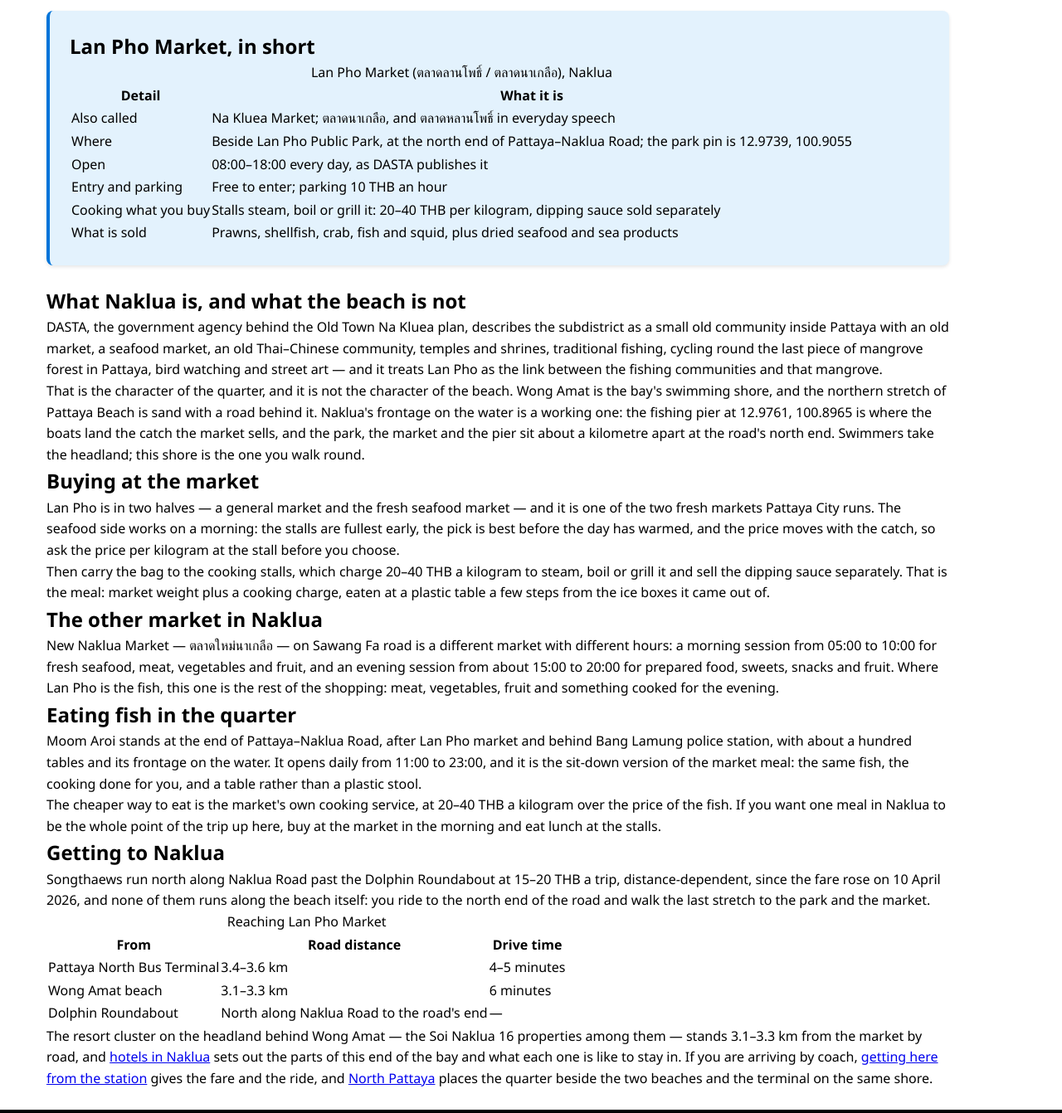
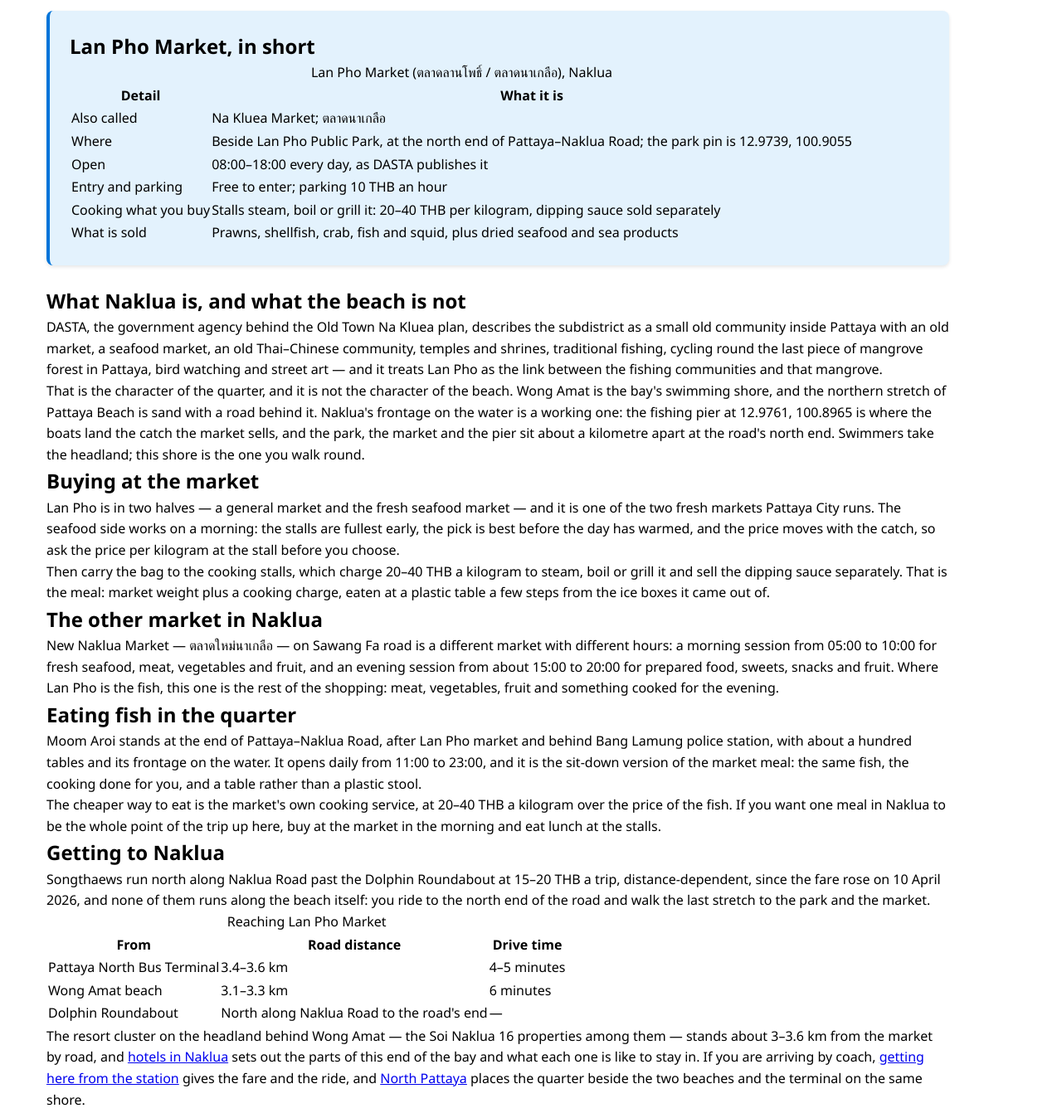
Before and after one commit to raymondlowe/north-pattaya.com, a plain HTML site: page naklua.html in a window 1280 px wide. Shown: the part 940-2282 px from the top of the page at 83% size. Drawn offline with Linux system fonts and the light colour scheme.

Commit message:
content(north-pattaya): apply the factcheck EDIT ORDER — correct the Walking Street leg, label both judgements, widen the Soi Naklua 16 range, drop the unsourced Thai variant
Applies the four paste-ready items from wl-factcheck card t_21d27353 at head
21b2fa47 (124 claims, 119 PASS, 5 EDIT ORDER, 0 REFUSE).

1. north-pattaya-hotels.html — Walking Street is 3.6-4.4 km / 7-9 minutes from
   the north end of Pattaya Beach, not "about 6 km south, 8-11 minutes". The
   6 km figure belongs to the bus terminal and to a bypass that is neither
   shorter nor faster, and it contradicted this page's own 3 km crescent.
   The "quieter and more hotel-oriented" comparative now carries "In our reading".
2. north-pattaya-hotels.html — "the quietest of the three parts" is our ranking,
   no source ranks the three parts for quiet, so it carries "In our reading".
3. naklua.html — the Soi Naklua 16 cluster range is now "about 3-3.6 km", which
   covers all three properties routed to Lan Pho (2.91-3.64 km); the printed
   3.1-3.3 fitted Pullman only. The Wong Amat beach table row is a different
   measurement from the mid-beach point and is untouched.
4. naklua.html — drop ตลาดหลานโพธิ์, which no publisher prints (DASTA prints
   only ตลาดลานโพธิ์ / ตลาดนาเกลือ).

Four lines, two files. No template-static line changed; no .dwt touched.

```diff
--- a/naklua.html
+++ b/naklua.html
@@ -147,7 +147,7 @@
 <tr><th>Detail</th><th>What it is</th></tr>
 </thead>
 <tbody>
-<tr><td>Also called</td><td>Na Kluea Market; ตลาดนาเกลือ, and ตลาดหลานโพธิ์ in everyday speech</td></tr>
+<tr><td>Also called</td><td>Na Kluea Market; ตลาดนาเกลือ</td></tr>
 <tr><td>Where</td><td>Beside Lan Pho Public Park, at the north end of Pattaya&ndash;Naklua Road; the park pin is 12.9739, 100.9055</td></tr>
 <tr><td>Open</td><td>08:00&ndash;18:00 every day, as DASTA publishes it</td></tr>
 <tr><td>Entry and parking</td><td>Free to enter; parking 10 THB an hour</td></tr>
@@ -186,7 +186,7 @@
 </tbody>
 </table>
 
-<p>The resort cluster on the headland behind Wong Amat &mdash; the Soi Naklua 16 properties among them &mdash; stands 3.1&ndash;3.3 km from the market by road, and <a href="north-pattaya-hotels.html">hotels in Naklua</a> sets out the parts of this end of the bay and what each one is like to stay in. If you are arriving by coach, <a href="north-pattaya-bus-station.html">getting here from the station</a> gives the fare and the ride, and <a href="/">North Pattaya</a> places the quarter beside the two beaches and the terminal on the same shore.</p>
+<p>The resort cluster on the headland behind Wong Amat &mdash; the Soi Naklua 16 properties among them &mdash; stands about 3&ndash;3.6 km from the market by road, and <a href="north-pattaya-hotels.html">hotels in Naklua</a> sets out the parts of this end of the bay and what each one is like to stay in. If you are arriving by coach, <a href="north-pattaya-bus-station.html">getting here from the station</a> gives the fare and the ride, and <a href="/">North Pattaya</a> places the quarter beside the two beaches and the terminal on the same shore.</p>
 <!-- #EndEditable -->
 
 
```
Also changed, not shown: north-pattaya-hotels.html (+2 -2 lines).
